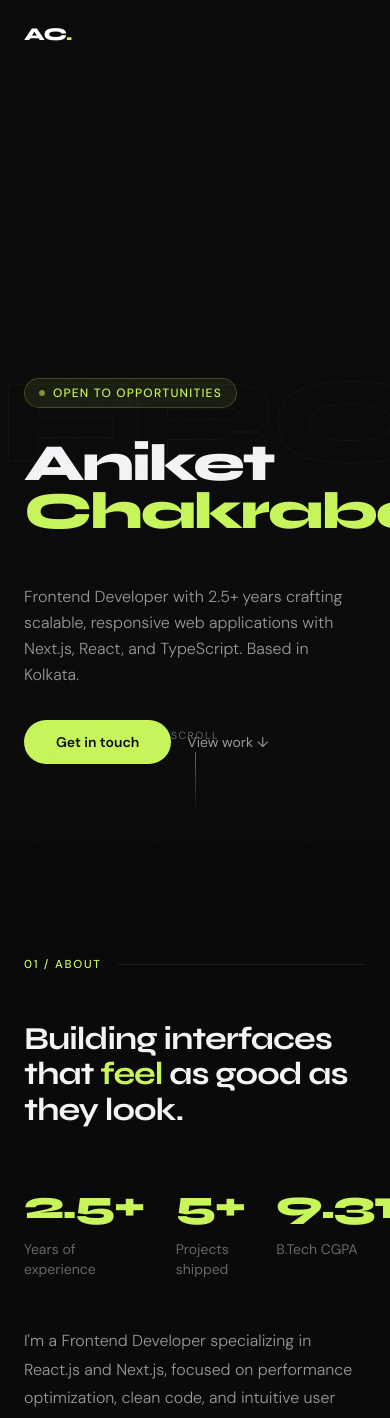
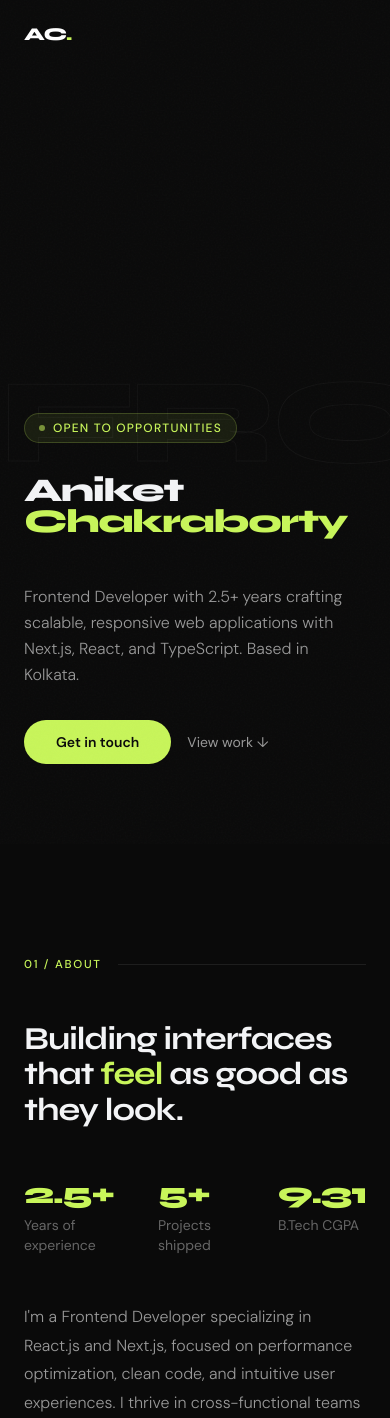
Before and after one commit to chakraborty-ani/portfolio-nextjs, a Next.js app: page / in a window 390 px wide. Shown: the top 1418 px of the page. Built offline with nearby package versions, Linux system fonts and the light colour scheme.

Commit message:
updated font scaling for smaller screens

```diff
--- a/components/About.jsx
+++ b/components/About.jsx
@@ -39,7 +39,7 @@ export default function About() {
 								{ num: "9.31", label: "B.Tech CGPA" },
 							].map((stat, i) => (
 								<div key={i}>
-									<div className="font-syne text-[2.5rem] font-extrabold text-accent tracking-[-0.04em]">
+									<div className="font-syne text-3xl md:text-4xl xl:text-5xl font-extrabold text-accent tracking-[-0.04em]">
 										{stat.num}
 									</div>
 									<div className="text-muted text-sm mt-1">{stat.label}</div>
--- a/components/Hero.jsx
+++ b/components/Hero.jsx
@@ -22,7 +22,7 @@ export default function Hero() {
 			</Reveal>
 
 			<Reveal delay={0.1}>
-				<h1 className="font-syne font-extrabold text-[clamp(52px,8vw,110px)] leading-[0.92] tracking-[-0.04em]">
+				<h1 className="font-syne font-extrabold text-[8.5vw] sm:text-[42px] md:text-[clamp(52px,8vw,110px)] leading-[0.92] tracking-[-0.04em]">
 					<span className="block">Aniket</span>
 					<span className="block text-accent">Chakraborty</span>
 				</h1>
@@ -52,7 +52,7 @@ export default function Hero() {
 			</Reveal>
 
 			{/* Scroll indicator */}
-			<div className="absolute bottom-8 left-1/2 -translate-x-1/2 flex flex-col items-center gap-2">
+			<div className="absolute bottom-8 left-1/2 -translate-x-1/2 hidden lg:flex flex-col items-center gap-2">
 				<span className="text-[0.65rem] tracking-[0.15em] uppercase text-muted">Scroll</span>
 				<div className="w-px h-15 bg-linear-to-b from-muted to-transparent origin-top animate-[scrollDrop_1.5s_infinite]"></div>
 			</div>
```
